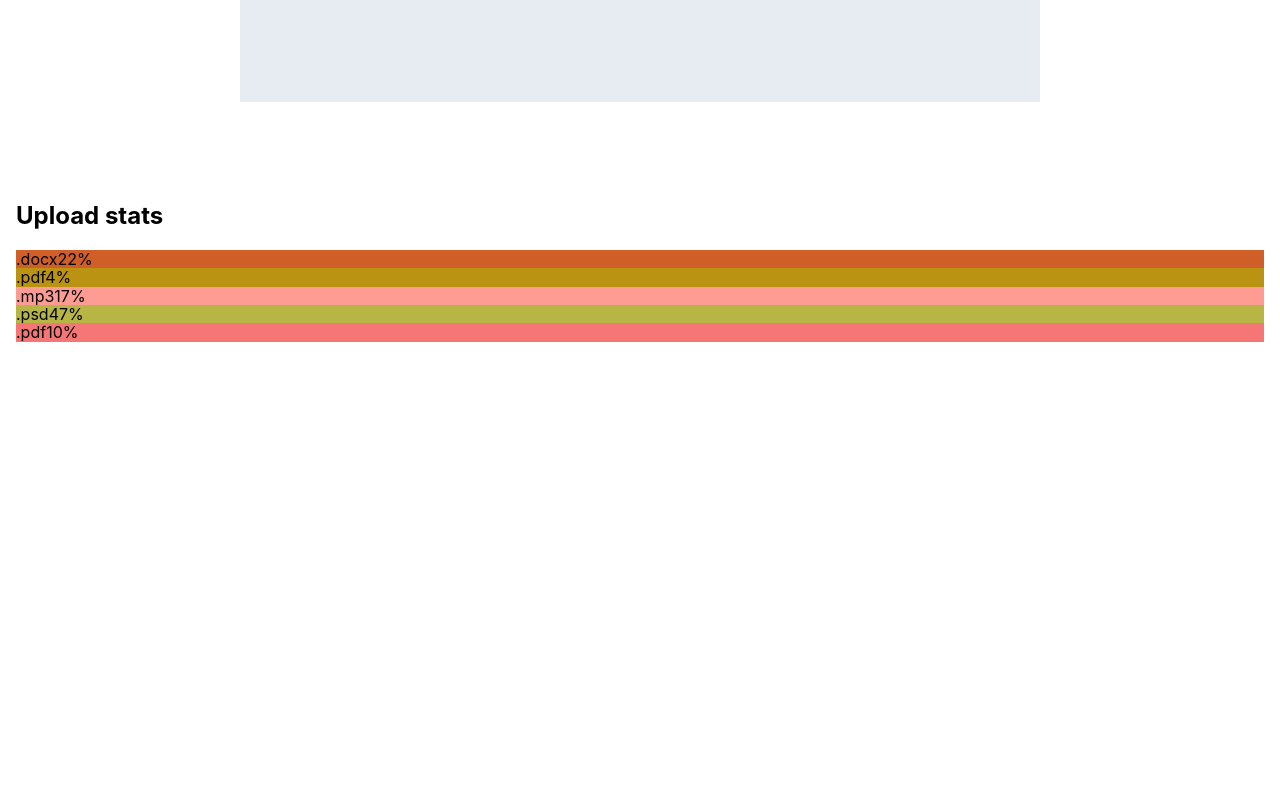
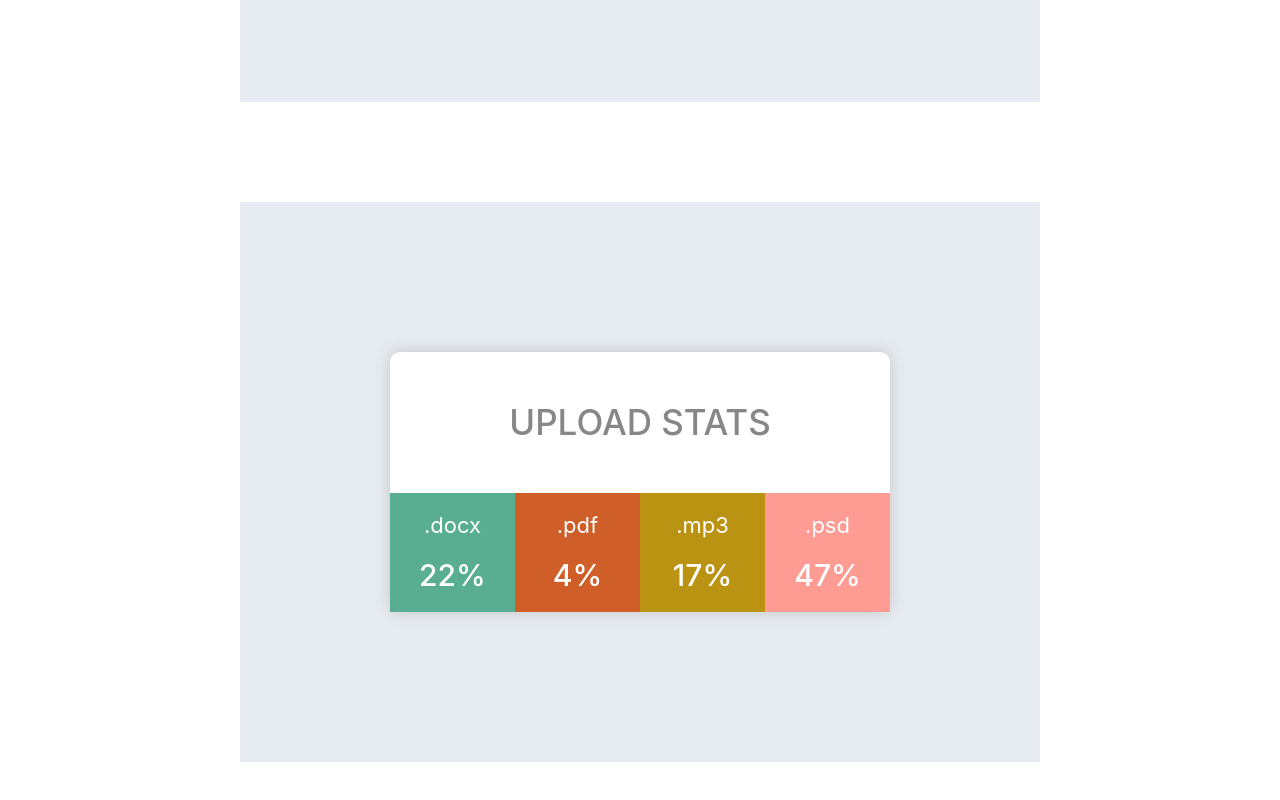
Before and after one commit to Sergii79/goit-react-hw-01-components, a React (Create React App) app: page / in a window 1280 px wide. Shown: the part 881-1681 px from the top of the page. Before the commit the page ends 1223 px from the top, so only its background shows below. Built offline with nearby package versions, Linux system fonts and the light colour scheme.

Commit message:
commit sixth

```diff
--- a/src/components/Statistics/Statistics.jsx
+++ b/src/components/Statistics/Statistics.jsx
@@ -1,18 +1,21 @@
 import { PropTypes } from "prop-types";
 import { Statistic } from "./StatisticsCard";
+import { Section, StatisticsCard, Title, StatList, Item } from "./Statistics.styles";
 
 export const Statistics = ({ title, stats }) => {
     return (
-        <div>
-            {title && <h2>{title}</h2>}
-            <ul>
-                {stats.map(stat => (
-                <li key={stat.id} style={{ backgroundColor: getRandomHexColor() }}>
-                    <Statistic stat={stat} />
-                </li>
-                ))}
-            </ul>
-        </div>
+        <Section>
+            <StatisticsCard>
+                {title && <Title>{title}</Title>}
+                <StatList>
+                    {stats.map(stat => (
+                    <Item key={stat.id} style={{ backgroundColor: getRandomHexColor() }}>
+                        <Statistic stat={stat} />
+                    </Item>
+                    ))}
+                </StatList>
+            </StatisticsCard>
+        </Section>
 
 
     );
--- /dev/null
+++ b/src/components/Statistics/Statistics.styles.js
@@ -0,0 +1,53 @@
+import styled from 'styled-components';
+
+export const Section = styled.div`
+    margin: 100px;
+    width: 800px;
+    background-color: #e7ecf2;
+    margin-left: auto;
+    margin-right: auto;
+    padding: 150px;
+`;
+
+export const StatisticsCard = styled.div`
+    background-color: white;
+    border-radius: 10px;
+    box-shadow: 0 0 15px 1px #c8c8c8;
+`;
+
+export const Title = styled.h2`
+    text-transform: uppercase;
+    text-align: center;
+    font-size: 35px;
+    font-weight: 500;
+    color: #888787;
+    padding: 50px;
+    margin: 0px;
+`;
+
+export const StatList = styled.ul`
+    display: flex;
+`;
+
+export const Item = styled.li`
+    width: 200px;
+    padding: 20px;
+    color: white;
+`;
+
+export const ItemCard = styled.div`
+    display: flex;
+    flex-direction: column;
+    text-align: center;
+
+    gap: 20px;
+`;
+
+export const Label = styled.span`
+    font-size: 22px;
+`;
+
+export const Percentage = styled.span`
+    font-size: 30px;
+    font-weight: 500;
+`;
--- a/src/components/Statistics/StatisticsCard.jsx
+++ b/src/components/Statistics/StatisticsCard.jsx
@@ -1,11 +1,12 @@
 import { PropTypes } from 'prop-types';
+import { ItemCard, Label, Percentage } from "./Statistics.styles";
 
 export const Statistic = ({ stat: { label, percentage }}) => {
     return (
-        <>
-            <span className="label">{label}</span>
-            <span className="percentage">{percentage}%</span>
-        </>
+        <ItemCard>
+            <Label>{label}</Label>
+            <Percentage>{percentage}%</Percentage>
+        </ItemCard>
     );
 };
 
--- a/src/components/Statistics/data.json
+++ b/src/components/Statistics/data.json
@@ -2,6 +2,5 @@
   { "id": "id-1", "label": ".docx", "percentage": 22 },
   { "id": "id-2", "label": ".pdf", "percentage": 4 },
   { "id": "id-3", "label": ".mp3", "percentage": 17 },
-  { "id": "id-4", "label": ".psd", "percentage": 47 },
-  { "id": "id-5", "label": ".pdf", "percentage": 10 }
+  { "id": "id-4", "label": ".psd", "percentage": 47 }
 ]
--- a/src/index.css
+++ b/src/index.css
@@ -2,7 +2,7 @@
 
 
 /* .p {
-    height: ;
+    height: auto;
     width: ;
     background: blue;
     background-color: #929ca5;
@@ -11,4 +11,5 @@
     gap: ;
     display: flow-root;
     margin-top: ;
+    color: #888787;
 } */
```
Also changed, not shown: 1 other file (tests, documents, lock files or other folders).
